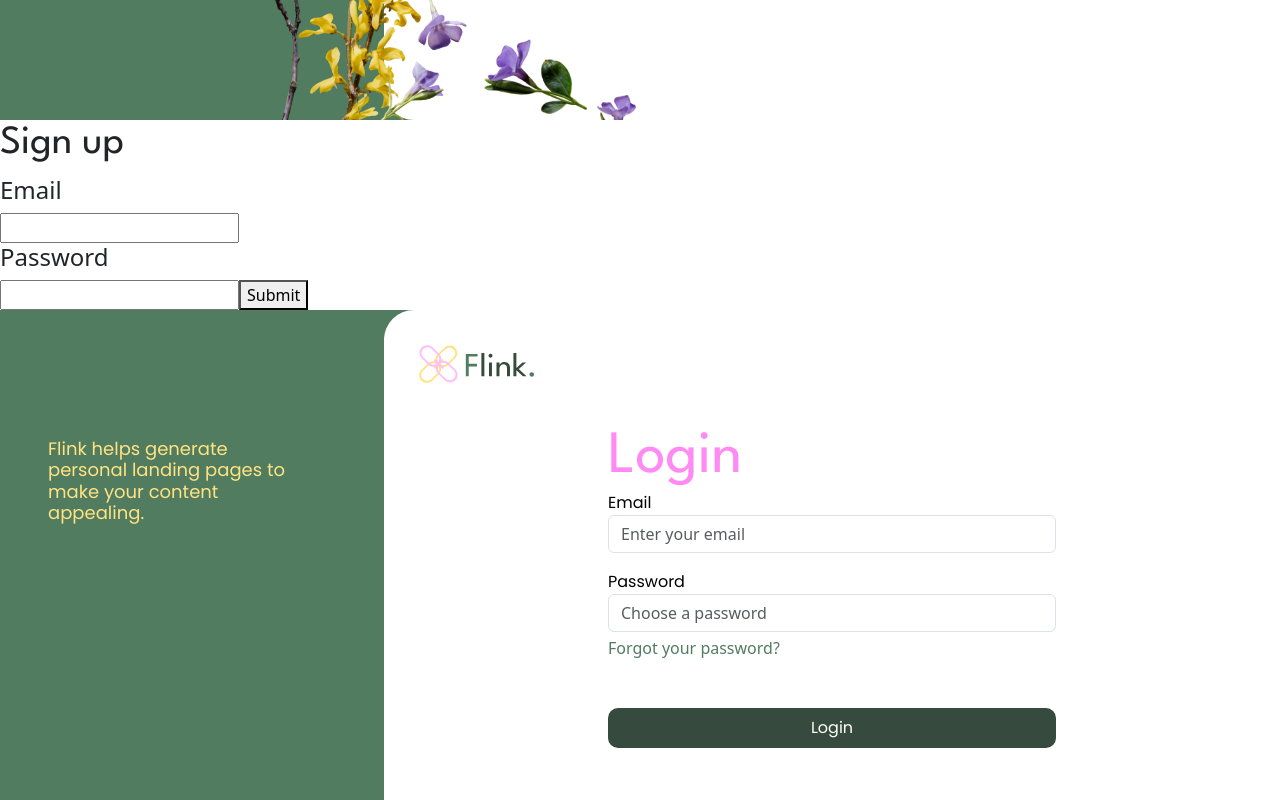
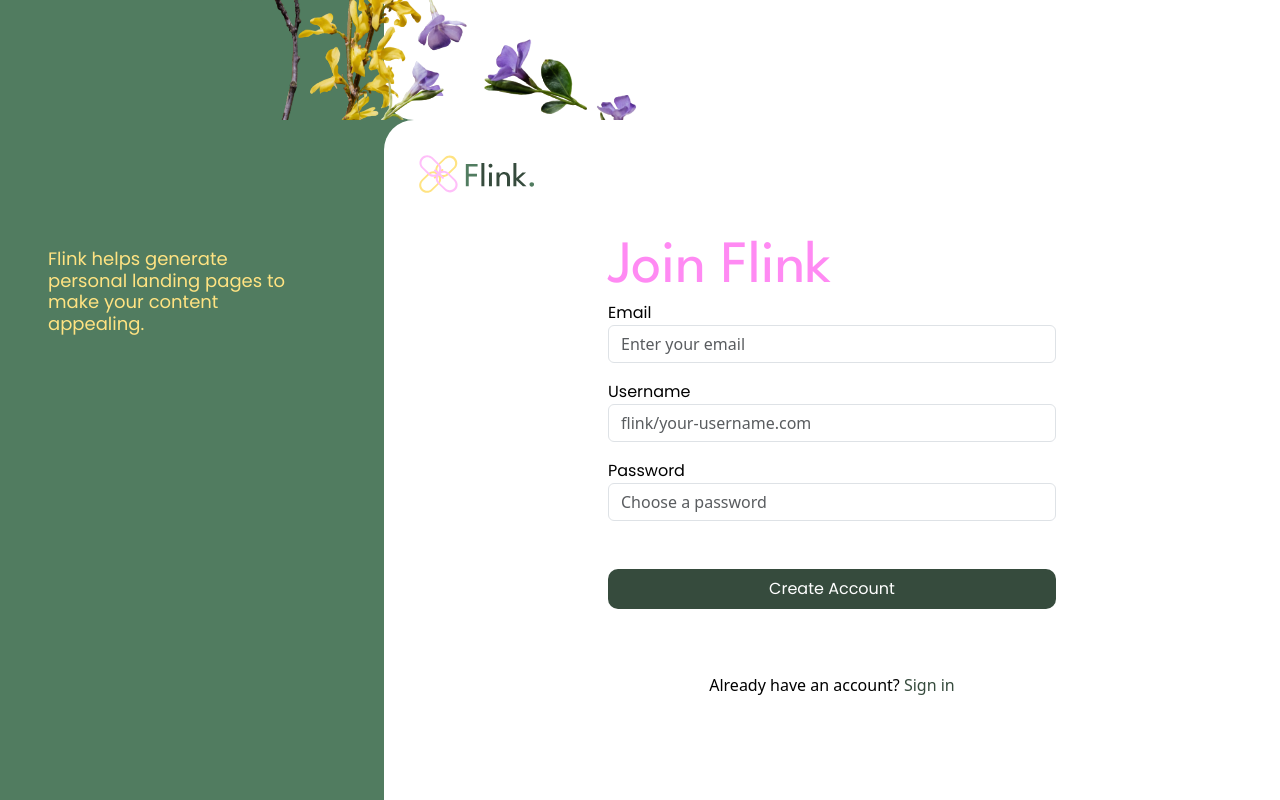
Before and after one commit to catherine-tao/flink, a React (Create React App) app: page / in a window 1280 px wide. Shown: the part 680-1480 px from the top of the page. Built offline with nearby package versions, Linux system fonts and the light colour scheme.

Commit message:
fixed signup

```diff
--- a/src/App.js
+++ b/src/App.js
@@ -1,8 +1,7 @@
 import './App.css';
 import 'bootstrap/dist/css/bootstrap.css';
-import SignUp from './pages/signup'
+import Signup from './pages/signup'
 import React, {useState} from "react"
-import Signup from './Signup';
 import Prompt from './Prompt';
 import Login from './pages/login';
 import YourProfile from './pages/yourProfile';
--- a/src/pages/signup.js
+++ b/src/pages/signup.js
@@ -1,37 +1,81 @@
 import ReactDOM from "react-dom/client";
-import React, {useState} from "react";
-import Flowers from "../assets/Flowers.png"
-import Logo from "../assets/Logo.svg"
-import Form from 'react-bootstrap/Form';
+import React, { useState } from "react";
+import Flowers from "../assets/Flowers.png";
+import Logo from "../assets/Logo.svg";
+import Form from "react-bootstrap/Form";
 import { Link } from "react-router-dom";
 
-export default function SignUp({ show }) {
+export default function Signup({ show }) {
+  const [email, setEmail] = useState("");
+  const [username, setUsername] = useState("");
+  const [password, setPassword] = useState("");
+
+  const handleSignup = async (e) => {
+    e.preventDefault();
+    const res = await fetch("http://localhost:3000/signup", {
+      method: "POST",
+      headers: {
+        "Content-Type": "application/json",
+      },
+      body: JSON.stringify({
+        email,
+        username,
+        password,
+      }),
+    });
+  };
+
   return (
     <div className="background-green vh-100">
-      <h2 className="green-left-panel-text">Flink helps generate personal landing pages to make your content appealing.</h2>
-      <img className="flower-image-panel" src={Flowers}/>
+      <h2 className="green-left-panel-text">
+        Flink helps generate personal landing pages to make your content
+        appealing.
+      </h2>
+      <img className="flower-image-panel" src={Flowers} />
       <div className="white-right-panel">
-        <img className="white-panel-logo" src={Logo}/>
+        <img className="white-panel-logo" src={Logo} />
         <div className="w-50 mt-5 mx-auto">
           <h1 className="h1-pink">Join Flink</h1>
-          <Form>
+          <Form onSubmit={handleSignup}>
             <Form.Group className="mb-3" controlId="formBasicEmail">
               <Form.Label>Email</Form.Label>
-              <Form.Control type="email" placeholder="Enter your email" />
+              <Form.Control
+                value={email}
+                onChange={(e) => {
+                  setEmail(e.target.value);
+                  console.log("email", email);
+                }}
+                type="email"
+                placeholder="Enter your email"
+              />
             </Form.Group>
             <Form.Group className="mb-3">
               <Form.Label>Username</Form.Label>
-              <Form.Control type="email" placeholder="flink/your-username.com" />
+              <Form.Control
+                value={username}
+                onChange={(e) => {
+                  setUsername(e.target.value);
+                  console.log("setUsername", setUsername);
+                }}
+                placeholder="flink/your-username.com"
+              />
             </Form.Group>
             <Form.Group className="mb-3" controlId="formBasicPassword">
               <Form.Label>Password</Form.Label>
-              <Form.Control type="email" placeholder="Choose a password" />
+              <Form.Control
+                value={password}
+                onChange={(e) => {
+                  setPassword(e.target.value);
+                  console.log("password", password);
+                }}
+                placeholder="Choose a password"
+              />
             </Form.Group>
-            <button className="green-button">
-              Create Account
-            </button>
+            <button className="green-button">Create Account</button>
           </Form>
-            <p className="already-account">Already have an account? <Link to={"/"}>Sign in</Link></p>
+          <p className="already-account">
+            Already have an account? <Link to={"/"}>Sign in</Link>
+          </p>
         </div>
       </div>
     </div>
```
